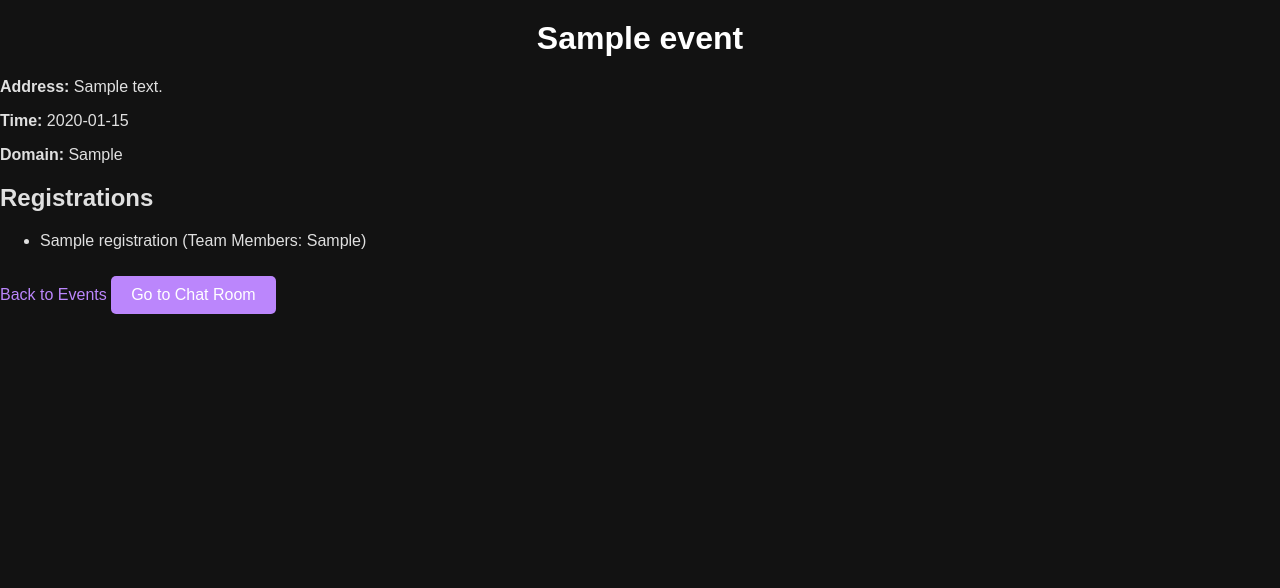
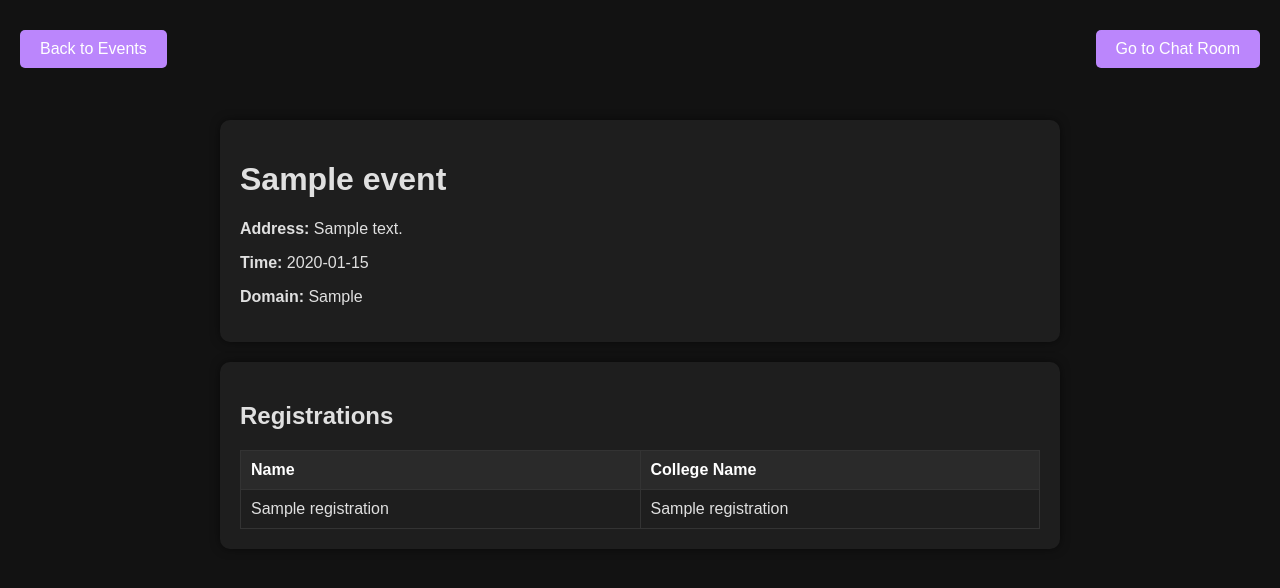
Before and after one commit to Tecpandas/Event-Nest, a Flask app: page /event/1 in a window 1280 px wide. Shown: the top 588 px of the page. Run offline with Flask 3, Linux system fonts and the light colour scheme; tables that the repository leaves empty hold one stand-in row (values such as "Sample post").

Commit message:
Frontend modified

```diff
--- a/static/style.css
+++ b/static/style.css
@@ -7,10 +7,44 @@ body {
     color: #e0e0e0;
 }
 
-h1 {
-    text-align: center;
-    margin-top: 20px;
+h1.event-nest-heading {
+    font-family: 'Merriweather', serif;
     color: #ffffff;
+    font-size: 36px;
+    font-weight: 700;
+    position: absolute;
+    left: 50%;
+    transform: translateX(-50%);
+}
+
+header {
+    position: relative;
+    display: flex;
+    justify-content: flex-end;
+    align-items: center;
+    padding: 50px;
+}
+
+.top-right-buttons {
+    display: flex;
+    gap: 10px;
+    position: absolute;
+    right: 20px;
+    top: 20px;
+}
+
+.top-right-buttons .btn {
+    padding: 10px 20px;
+    background-color: #bb86fc;
+    border: none;
+    border-radius: 5px;
+    color: #ffffff;
+    text-decoration: none;
+    cursor: pointer;
+}
+
+.top-right-buttons .btn:hover {
+    background-color: #985eff;
 }
 
 a {
@@ -18,6 +52,44 @@ a {
     color: #bb86fc;
     display: inline-block;
     margin: 20px 0;
+}
+
+.event-details-container {
+    display: flex;
+    flex-direction: column;
+    align-items: center;
+    padding: 20px;
+}
+
+.event-details-box, .registrations-box {
+    background-color: #1e1e1e;
+    box-shadow: 0 0 10px rgba(0, 0, 0, 0.5);
+    border-radius: 10px;
+    padding: 20px;
+    margin-bottom: 20px;
+    width: 80%;
+    max-width: 800px;
+}
+
+.registrations-table {
+    width: 100%;
+    border-collapse: collapse;
+    margin-top: 20px;
+}
+
+.registrations-table th, .registrations-table td {
+    border: 1px solid #333;
+    padding: 10px;
+    text-align: left;
+}
+
+.registrations-table th {
+    background-color: #2a2a2a;
+    color: #ffffff;
+}
+
+.registrations-table tbody tr:nth-child(even) {
+    background-color: #2a2a2a;
 }
 
 form {
@@ -289,15 +361,16 @@ button:active {
 }
 
 /* Additional styles for header buttons */
-.top-right-buttons {
+.top-left-button {
+    position: absolute;
+    top: 20px;
+    left: 20px;
+}
+
+.top-right-button {
     position: absolute;
     top: 20px;
     right: 20px;
-}
-
-.top-right-buttons .btn {
-    display: inline-block;
-    margin-left: 10px;
 }
 
 /* Ensure the header has relative positioning for absolute positioning of buttons */
--- a/templates/event_detail.html
+++ b/templates/event_detail.html
@@ -7,17 +7,40 @@
     <link rel="stylesheet" href="{{ url_for('static', filename='style.css') }}">
 </head>
 <body>
+    <header>
+        <div class="top-left-button">
+            <a href="{{ url_for('index') }}" class="btn">Back to Events</a>
+        </div>
+        <div class="top-right-button">
+            <a href="{{ url_for('chat', event_id=event.id) }}" class="btn">Go to Chat Room</a>
+        </div>
+    </header>
+    <div class="event-details-container">
+        <div class="event-details-box">
             <h1>{{ event.name }}</h1>
             <p><strong>Address:</strong> {{ event.address }}</p>
             <p><strong>Time:</strong> {{ event.time }}</p>
             <p><strong>Domain:</strong> {{ event.domain }}</p>
+        </div>
+        <div class="registrations-box">
             <h2>Registrations</h2>
-    <ul>
+            <table class="registrations-table">
+                <thead>
+                    <tr>
+                        <th>Name</th>
+                        <th>College Name</th>
+                    </tr>
+                </thead>
+                <tbody>
                     {% for registration in registrations %}
-        <li>{{ registration.name }}{% if registration.team_members %} (Team Members: {{ registration.team_members }}){% endif %}</li>
+                    <tr>
+                        <td>{{ registration.name }}</td>
+                        <td>{{ registration.college_name if registration.college_name else 'N/A' }}</td>
+                    </tr>
                     {% endfor %}
-    </ul>
-    <a href="{{ url_for('index') }}">Back to Events</a>
-    <a href="{{ url_for('chat', event_id=event.id) }}" class="btn">Go to Chat Room</a>
+                </tbody>
+            </table>
+        </div>
+    </div>
 </body>
 </html>
--- a/templates/index.html
+++ b/templates/index.html
@@ -5,17 +5,18 @@
     <meta name="viewport" content="width=device-width, initial-scale=1.0">
     <title>Event List</title>
     <link rel="stylesheet" href="{{ url_for('static', filename='style.css') }}">
+    <link href="https://fonts.googleapis.com/css2?family=Merriweather:wght@400;700&display=swap" rel="stylesheet">
 </head>
 <body>
     <header>
-        <h1>EVENT-NEST</h1>
+        <h1 class="event-nest-heading">EVENT-NEST</h1>
         <div class="top-right-buttons">
             <a href="{{ url_for('post_event') }}" class="btn">Post a New Event</a>
             <a href="{{ url_for('post_event') }}" class="btn">Sign Up</a>
         </div>
     </header>
     <main>
-        <h2>Events</h2>
+        <h2>  </h2>
         <div class="event-container">
             {% for event in events %}
             <div class="event-card">
```
Lines whose indentation alone changed are shown as unchanged.
